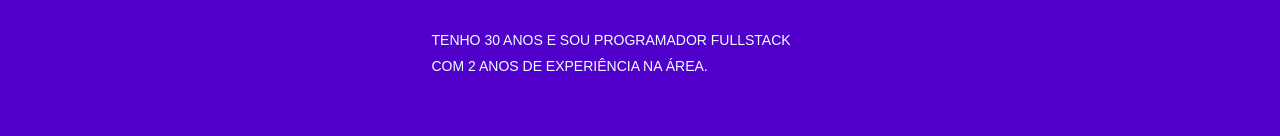
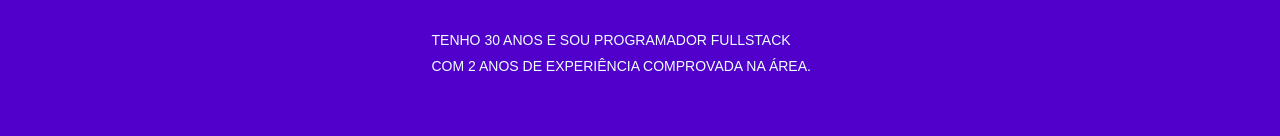
Before and after one commit to gabriel447/gabe_welcome, a plain HTML site: page index.html in a window 1280 px wide. Shown: the part 344-480 px from the top of the page. Drawn offline with Linux system fonts and the light colour scheme.

Commit message:
comprovada

```diff
--- a/index.html
+++ b/index.html
@@ -23,7 +23,7 @@
             <div class="desc-p" style="padding-left: 5px;">
                 <p>TENHO 30 ANOS E SOU PROGRAMADOR FULLSTACK
                     <hr>
-                    <P style="padding-top: 10px;">COM 2 ANOS DE EXPERIÊNCIA NA ÁREA.</P>
+                    <P style="padding-top: 10px;">COM 2 ANOS DE EXPERIÊNCIA COMPROVADA NA ÁREA.</P>
                 </P>
             </div>
         </div>
```
